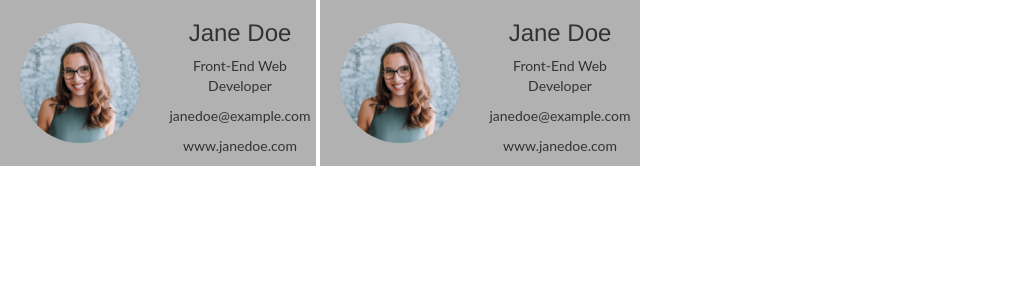
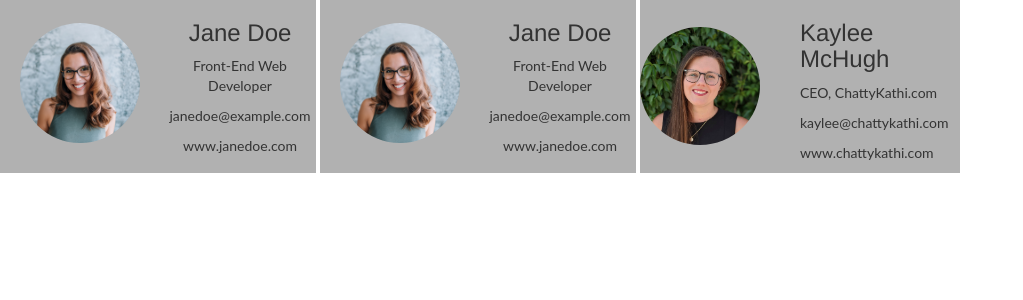
Before and after one commit to women-who-software/scrollodex, a React (Create React App) app: page / in a window 1280 px wide. Shown: the top 300 px of the page, without its empty margins (0-1023 px from the left). Built offline with nearby package versions, Linux system fonts and the light colour scheme.

Commit message:
kaylee mchugh - simple card upload

```diff
--- /dev/null
+++ b/src/cards/kayleesCard/kayleesCard.jsx
@@ -0,0 +1,24 @@
+import React from 'react';
+import './kayleesCard.scss';
+import image from './kaylee_mchugh_prof.jpg';
+
+function ExampleCard() {
+  return (
+    <div className="cardContainer">
+
+        <div className="kayleesCard">
+            <img className="imageContainer" src={image} alt="kaylee headshot" />
+        </div>
+
+        <div className="kayleesCard">
+            <h3>Kaylee McHugh</h3>
+            <p>CEO, ChattyKathi.com</p>
+            <p>kaylee@chattykathi.com</p>
+            <p>www.chattykathi.com</p>
+      </div>
+
+    </div>
+  );
+}
+
+export default ExampleCard;
--- a/src/cardsDisplay.jsx
+++ b/src/cardsDisplay.jsx
@@ -2,7 +2,7 @@ import React from 'react';
 import './cardsDisplay.scss';
 
 import ExampleCard from './cards/exampleCard/exampleCard';
-//import DomCard from './Cards/DomCard';
+import KayleesCard from './cards/kayleesCard/kayleesCard'
 
 function CardsDisplay() {
   return (
@@ -10,12 +10,12 @@ function CardsDisplay() {
       <div>
         <ExampleCard />
       </div>
-
       <div>
         <ExampleCard />
       </div>
-
-
+      <div>
+        <KayleesCard />
+      </div>
     </div>
   );
 }
```
Also changed, not shown: src/cards/kayleesCard/kaylee_mchugh_prof.jpg (added), src/cards/kayleesCard/kayleesCard.scss (added).
